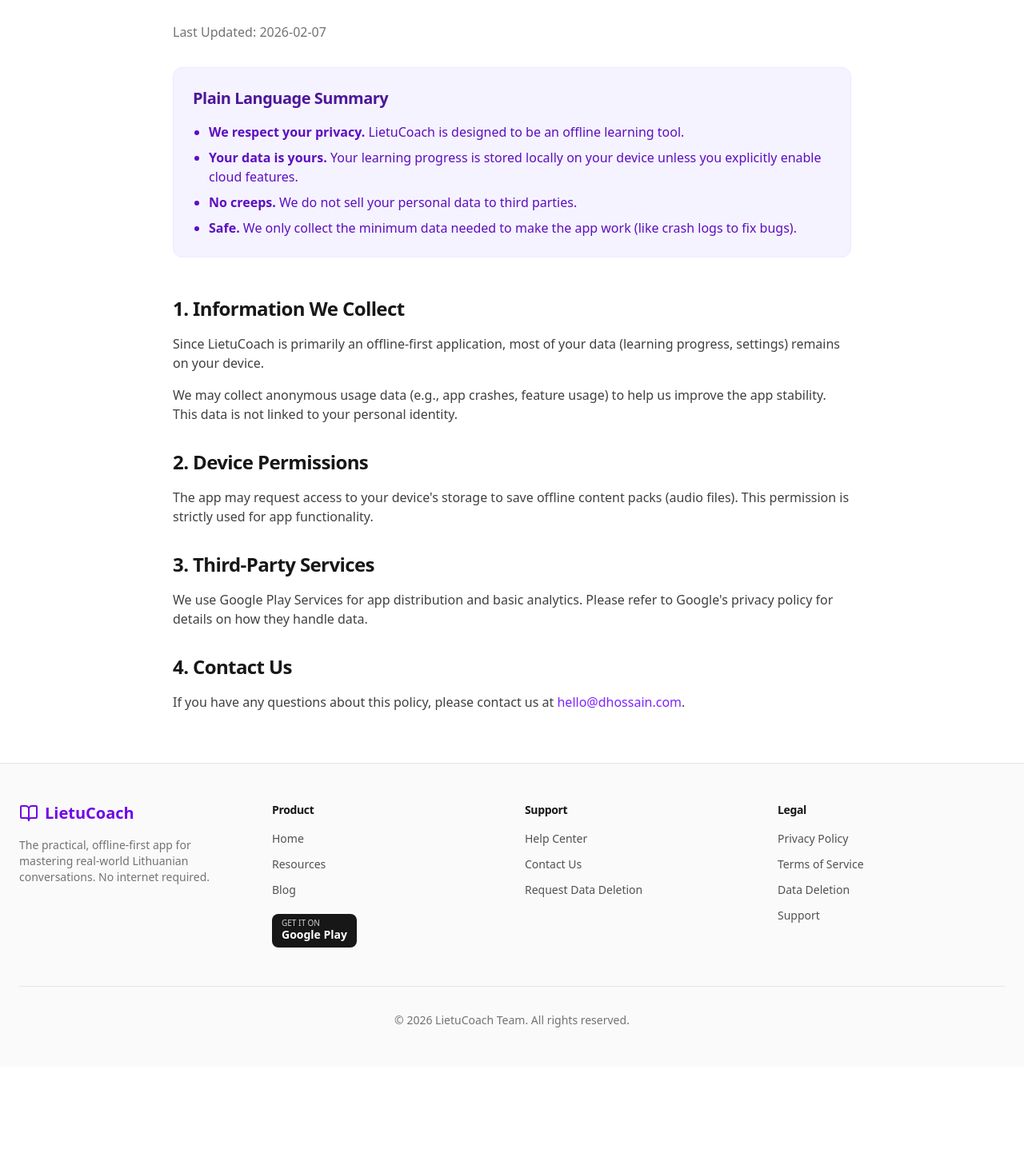
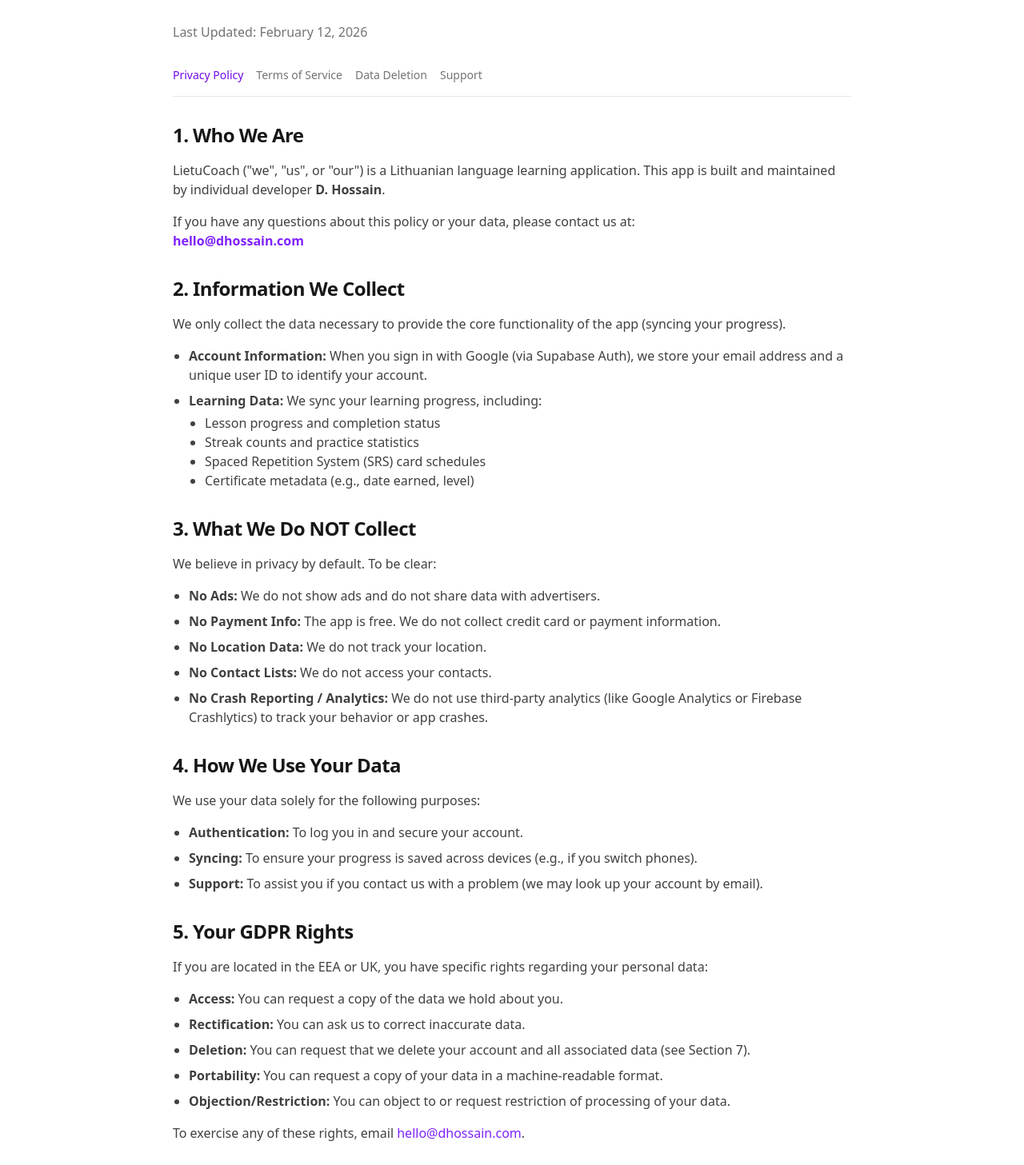
Before and after one commit to Shahadat99x/LietuCoach_WEB, a Next.js app: page /privacy in a window 1280 px wide. Shown: the part 173-1630 px from the top of the page at 80% size. Before the commit the page ends 1507 px from the top, so only its background shows below. Built offline with nearby package versions, Linux system fonts and the light colour scheme; no server answers.

Commit message:
feat: update privacy policy with strict no-tracking clauses

```diff
--- a/src/app/privacy/page.tsx
+++ b/src/app/privacy/page.tsx
@@ -1,59 +1,134 @@
 import { Metadata } from "next";
 import { siteConfig } from "@/config/site";
+import { LegalSubnav } from "@/components/legal/LegalSubnav";
 
 export const metadata: Metadata = {
   title: "Privacy Policy",
-  description: `${siteConfig.name} Privacy Policy. We respect your data and privacy.`,
+  description: `Privacy Policy for ${siteConfig.name}. We respect your data: no ads, no tracking, no selling data.`,
+  openGraph: {
+    title: "Privacy Policy | LietuCoach",
+    description: "We collect minimal data to sync your progress. No ads, no tracking.",
+    type: "website",
+  },
 };
 
 export default function PrivacyPage() {
+  const lastUpdated = "February 12, 2026";
+
   return (
     <div className="container mx-auto max-w-4xl px-4 py-16 md:px-6">
       <h1 className="mb-8 font-heading text-4xl font-bold text-neutral-900">Privacy Policy</h1>
-      <p className="mb-8 text-neutral-500">Last Updated: {siteConfig.lastUpdated}</p>
+      <p className="mb-8 text-neutral-500">Last Updated: {lastUpdated}</p>
 
-      {/* Plain Language Summary */}
-      <div className="mb-12 rounded-xl bg-violet-50 p-6 border border-violet-100">
-        <h2 className="mb-4 font-heading text-xl font-bold text-violet-900">Plain Language Summary</h2>
-        <ul className="list-disc space-y-2 pl-5 text-violet-800">
-          <li><strong>We respect your privacy.</strong> {siteConfig.name} is designed to be an offline learning tool.</li>
-          <li><strong>Your data is yours.</strong> Your learning progress is stored locally on your device unless you explicitly enable cloud features.</li>
-          <li><strong>No creeps.</strong> We do not sell your personal data to third parties.</li>
-          <li><strong>Safe.</strong> We only collect the minimum data needed to make the app work (like crash logs to fix bugs).</li>
-        </ul>
-      </div>
+      <LegalSubnav />
 
       <div className="space-y-8 text-neutral-700">
         <section>
-          <h2 className="mb-4 font-heading text-2xl font-bold text-neutral-900">1. Information We Collect</h2>
+          <h2 className="mb-4 font-heading text-2xl font-bold text-neutral-900">1. Who We Are</h2>
           <p className="mb-4">
-            Since {siteConfig.name} is primarily an offline-first application, most of your data (learning progress, settings) remains on your device.
+            LietuCoach (&quot;we&quot;, &quot;us&quot;, or &quot;our&quot;) is a Lithuanian language learning application.
+            This app is built and maintained by individual developer <strong>D. Hossain</strong>.
           </p>
           <p>
-            We may collect anonymous usage data (e.g., app crashes, feature usage) to help us improve the app stability. This data is not linked to your personal identity.
+            If you have any questions about this policy or your data, please contact us at: <br />
+            <strong><a href="mailto:hello@dhossain.com" className="text-violet-600 hover:underline">hello@dhossain.com</a></strong>
           </p>
         </section>
 
         <section>
-          <h2 className="mb-4 font-heading text-2xl font-bold text-neutral-900">2. Device Permissions</h2>
+          <h2 className="mb-4 font-heading text-2xl font-bold text-neutral-900">2. Information We Collect</h2>
           <p className="mb-4">
-            The app may request access to your device&apos;s storage to save offline content packs (audio files). This permission is strictly used for app functionality.
+            We only collect the data necessary to provide the core functionality of the app (syncing your progress).
+          </p>
+          <ul className="list-disc space-y-2 pl-5">
+            <li><strong>Account Information:</strong> When you sign in with Google (via Supabase Auth), we store your email address and a unique user ID to identify your account.</li>
+            <li><strong>Learning Data:</strong> We sync your learning progress, including:
+              <ul className="list-disc pl-5 mt-1">
+                <li>Lesson progress and completion status</li>
+                <li>Streak counts and practice statistics</li>
+                <li>Spaced Repetition System (SRS) card schedules</li>
+                <li>Certificate metadata (e.g., date earned, level)</li>
+              </ul>
+            </li>
+          </ul>
+        </section>
+
+        <section>
+          <h2 className="mb-4 font-heading text-2xl font-bold text-neutral-900">3. What We Do NOT Collect</h2>
+          <p className="mb-4">
+            We believe in privacy by default. To be clear:
+          </p>
+          <ul className="list-disc space-y-2 pl-5">
+            <li><strong>No Ads:</strong> We do not show ads and do not share data with advertisers.</li>
+            <li><strong>No Payment Info:</strong> The app is free. We do not collect credit card or payment information.</li>
+            <li><strong>No Location Data:</strong> We do not track your location.</li>
+            <li><strong>No Contact Lists:</strong> We do not access your contacts.</li>
+            <li><strong>No Crash Reporting / Analytics:</strong> We do not use third-party analytics (like Google Analytics or Firebase Crashlytics) to track your behavior or app crashes.</li>
+          </ul>
+        </section>
+
+        <section>
+          <h2 className="mb-4 font-heading text-2xl font-bold text-neutral-900">4. How We Use Your Data</h2>
+          <p className="mb-4">
+            We use your data solely for the following purposes:
+          </p>
+          <ul className="list-disc space-y-2 pl-5">
+            <li><strong>Authentication:</strong> To log you in and secure your account.</li>
+            <li><strong>Syncing:</strong> To ensure your progress is saved across devices (e.g., if you switch phones).</li>
+            <li><strong>Support:</strong> To assist you if you contact us with a problem (we may look up your account by email).</li>
+          </ul>
+        </section>
+
+        <section>
+          <h2 className="mb-4 font-heading text-2xl font-bold text-neutral-900">5. Your GDPR Rights</h2>
+          <p className="mb-4">
+            If you are located in the EEA or UK, you have specific rights regarding your personal data:
+          </p>
+          <ul className="list-disc space-y-2 pl-5">
+            <li><strong>Access:</strong> You can request a copy of the data we hold about you.</li>
+            <li><strong>Rectification:</strong> You can ask us to correct inaccurate data.</li>
+            <li><strong>Deletion:</strong> You can request that we delete your account and all associated data (see Section 7).</li>
+            <li><strong>Portability:</strong> You can request a copy of your data in a machine-readable format.</li>
+            <li><strong>Objection/Restriction:</strong> You can object to or request restriction of processing of your data.</li>
+          </ul>
+          <p className="mt-4">
+            To exercise any of these rights, email <a href="mailto:hello@dhossain.com" className="text-violet-600 hover:underline">hello@dhossain.com</a>.
           </p>
         </section>
 
         <section>
-          <h2 className="mb-4 font-heading text-2xl font-bold text-neutral-900">3. Third-Party Services</h2>
+          <h2 className="mb-4 font-heading text-2xl font-bold text-neutral-900">6. Data Retention</h2>
           <p className="mb-4">
-            We use Google Play Services for app distribution and basic analytics. Please refer to Google&apos;s privacy policy for details on how they handle data.
+            We retain your account information and learning data for as long as your account is active. If you delete your account, your data is removed from our servers immediately (though backups may persist for a short period before being overwritten).
           </p>
         </section>
 
         <section>
-          <h2 className="mb-4 font-heading text-2xl font-bold text-neutral-900">4. Contact Us</h2>
+          <h2 className="mb-4 font-heading text-2xl font-bold text-neutral-900">7. Data Deletion</h2>
+          <p className="mb-4">
+            You can delete your account and all associated data at any time.
+          </p>
+          <p className="mb-4">
+            <strong>In-App:</strong> Go to <em>Profile &rarr; Settings &rarr; Delete Account</em>. This will permanently remove your user record and all synced data from our database.
+          </p>
           <p>
-            If you have any questions about this policy, please contact us at <a href={`mailto:${siteConfig.links.supportEmail}`} className="text-violet-600 hover:underline">{siteConfig.links.supportEmail}</a>.
+            For more details, please visit our <a href="/data-deletion" className="text-violet-600 hover:underline">Data Deletion page</a>.
           </p>
         </section>
+
+        <section>
+          <h2 className="mb-4 font-heading text-2xl font-bold text-neutral-900">8. Changes to This Policy</h2>
+          <p className="mb-4">
+            We may update this Privacy Policy from time to time. If we make material changes, we will notify you by updating the "Last Updated" date at the top of this policy.
+          </p>
+        </section>
+
+        <div className="mt-12 rounded-xl bg-violet-50 p-6 border border-violet-100">
+          <h3 className="mb-2 font-bold text-violet-900">Contact Support</h3>
+          <p className="text-violet-800">
+            Have questions? Email us at <a href="mailto:hello@dhossain.com" className="font-bold hover:underline">hello@dhossain.com</a>.
+          </p>
+        </div>
       </div>
     </div>
   );
```
